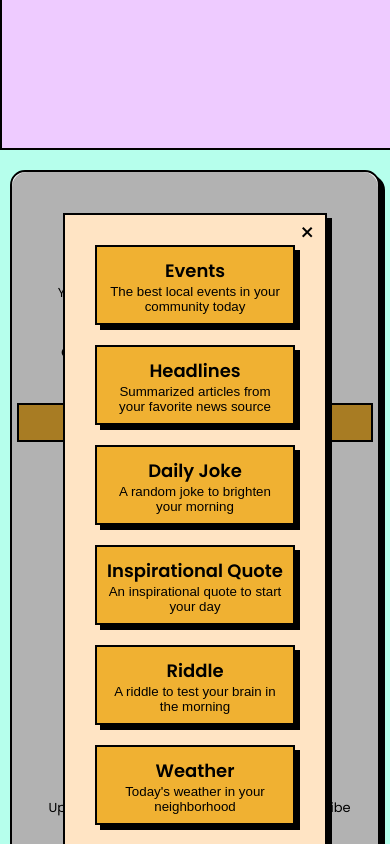
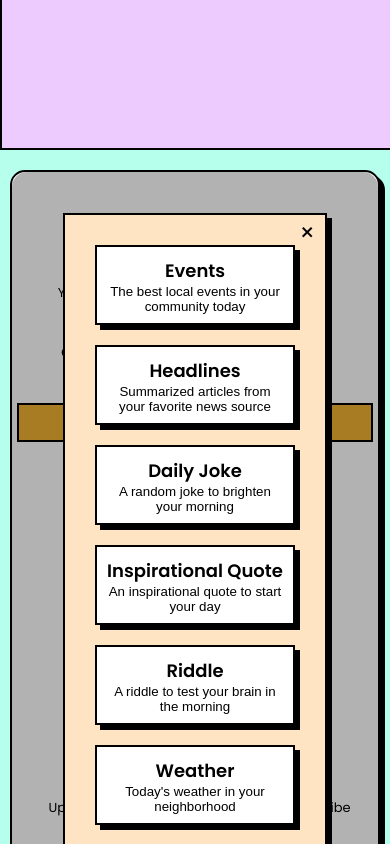
Before and after one commit to mjwarren3/newspaperme-frontend, a plain HTML site: page index.html in a window 390 px wide. Both pictures are taken after a click on the button "+ Add New Section". Drawn offline with Linux system fonts and the light colour scheme.

Commit message:
Fixed coloring on mobile (changed modal button color to white)

```diff
--- a/styles.css
+++ b/styles.css
@@ -478,6 +478,10 @@ footer {
         margin-bottom: 20px;
     }
 
+    .sectionButton{
+        background-color: white;
+    }
+
 }
 
 @media (max-width: 1400px) {
```
